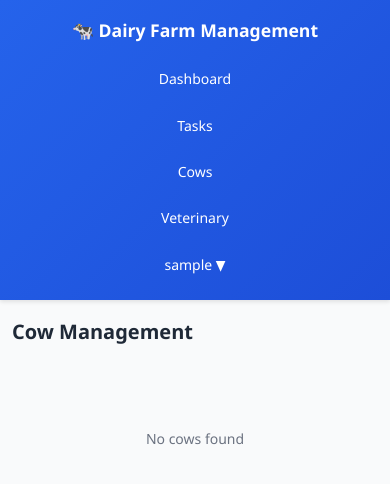
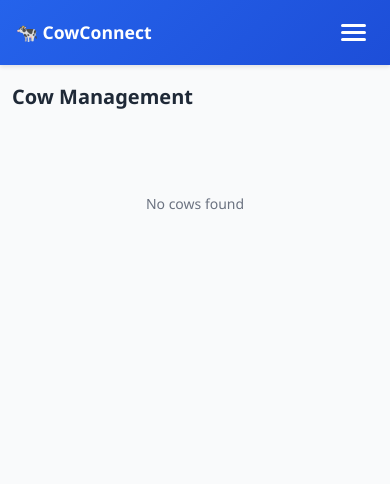
Before and after one commit to rohitbaba001/Cow, a Django app: page /cows/ in a window 390 px wide. Shown: the top 484 px of the page. Run offline with Django 4.2, Linux system fonts and the light colour scheme; the visitor is signed in with stand-in values (Sample User, id 1); data that the repository does not hold is empty.

Commit message:
Add responsive hamburger menu for mobile navigation

```diff
--- a/static/css/style.css
+++ b/static/css/style.css
@@ -30,12 +30,18 @@ body {
     color: white;
     padding: 1rem 0;
     box-shadow: 0 2px 4px rgba(0,0,0,0.1);
+    position: sticky;
+    top: 0;
+    z-index: 1000;
 }
 
 .nav-container {
     max-width: 1200px;
     margin: 0 auto;
     padding: 0 2rem;
+}
+
+.nav-header {
     display: flex;
     justify-content: space-between;
     align-items: center;
@@ -44,6 +50,38 @@ body {
 .nav-brand h2 {
     font-size: 1.5rem;
     font-weight: 600;
+    margin: 0;
+}
+
+.nav-toggle {
+    display: none;
+    background: none;
+    border: none;
+    cursor: pointer;
+    padding: 0.5rem;
+    flex-direction: column;
+    gap: 4px;
+}
+
+.hamburger {
+    display: block;
+    width: 25px;
+    height: 3px;
+    background-color: white;
+    border-radius: 3px;
+    transition: all 0.3s ease;
+}
+
+.nav-toggle.active .hamburger:nth-child(1) {
+    transform: rotate(45deg) translate(5px, 5px);
+}
+
+.nav-toggle.active .hamburger:nth-child(2) {
+    opacity: 0;
+}
+
+.nav-toggle.active .hamburger:nth-child(3) {
+    transform: rotate(-45deg) translate(7px, -6px);
 }
 
 .nav-menu {
@@ -51,6 +89,8 @@ body {
     list-style: none;
     gap: 2rem;
     align-items: center;
+    margin: 0;
+    padding: 0;
 }
 
 .nav-menu a {
@@ -1099,35 +1139,70 @@ body {
 
     /* Navigation */
     .nav-container {
+        padding: 0 1rem;
+    }
+
+    .nav-brand h2 {
+        font-size: 1.1rem;
+    }
+
+    .nav-toggle {
+        display: flex;
+    }
+
+    .nav-menu {
+        display: none;
         flex-direction: column;
-        gap: 1rem;
-        padding: 0 1rem;
-    }
-
-    .nav-brand h2 {
-        font-size: 1.25rem;
-    }
-
-    .nav-menu {
-        flex-direction: column;
-        gap: 0.5rem;
+        gap: 0;
         width: 100%;
+        position: absolute;
+        top: 100%;
+        left: 0;
+        background: linear-gradient(135deg, #2563eb 0%, #1d4ed8 100%);
+        box-shadow: 0 4px 6px rgba(0,0,0,0.1);
+        padding: 0;
+        margin: 0;
+    }
+
+    .nav-menu.active {
+        display: flex;
     }
 
     .nav-menu li {
         width: 100%;
+        border-bottom: 1px solid rgba(255,255,255,0.1);
+    }
+
+    .nav-menu li:last-child {
+        border-bottom: none;
     }
 
     .nav-menu a {
         display: block;
-        padding: 0.5rem;
-        text-align: center;
+        padding: 1rem 1.5rem;
+        text-align: left;
+        width: 100%;
+    }
+
+    .dropdown {
+        position: relative;
     }
 
     .dropdown-content {
         position: static;
         box-shadow: none;
         width: 100%;
+        background: rgba(0,0,0,0.2);
+        display: none;
+    }
+
+    .dropdown.active .dropdown-content {
+        display: block;
+    }
+
+    .dropdown-content a {
+        padding: 0.75rem 2rem;
+        border-bottom: 1px solid rgba(255,255,255,0.05);
     }
 
     /* Stats and Grids */
--- a/templates/base.html
+++ b/templates/base.html
@@ -11,10 +11,17 @@
     {% if user.is_authenticated %}
     <nav class="navbar">
         <div class="nav-container">
-            <div class="nav-brand">
-                <h2>{% if language == 'mr' %}🐄 गाय आणि कामगार व्यवस्थापन{% else %}🐄 Dairy Farm Management{% endif %}</h2>
+            <div class="nav-header">
+                <div class="nav-brand">
+                    <h2>{% if language == 'mr' %}🐄 गाय व्यवस्थापन{% else %}🐄 CowConnect{% endif %}</h2>
+                </div>
+                <button class="nav-toggle" id="navToggle" aria-label="Toggle navigation">
+                    <span class="hamburger"></span>
+                    <span class="hamburger"></span>
+                    <span class="hamburger"></span>
+                </button>
             </div>
-            <ul class="nav-menu">
+            <ul class="nav-menu" id="navMenu">
                 <li><a href="{% url 'dashboard' %}">{% if language == 'mr' %}डॅशबोर्ड{% else %}Dashboard{% endif %}</a></li>
 
                 {% if user.user_type == 'admin' %}
```
Also changed, not shown: static/js/script.js (+39 -6 lines).
